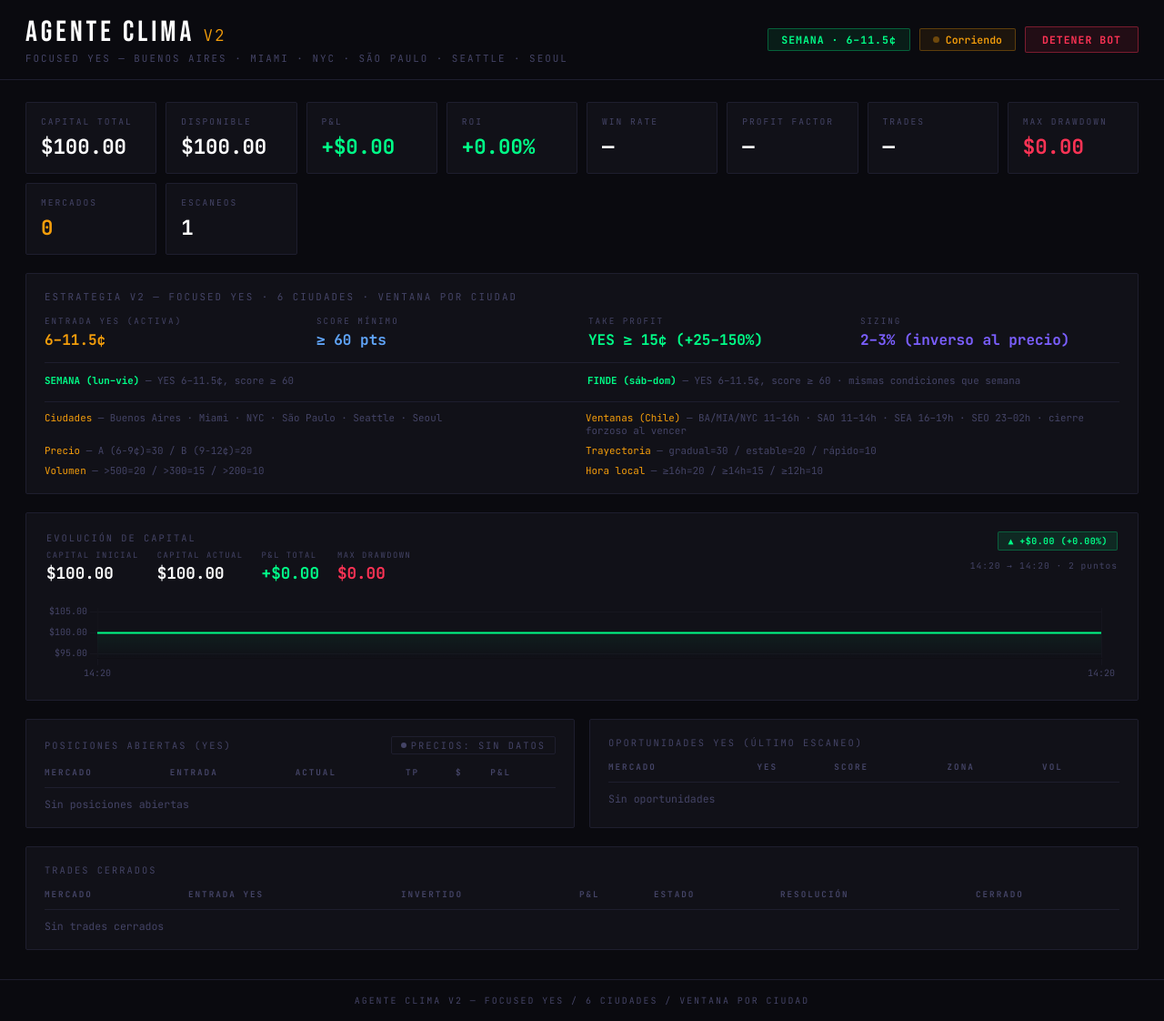
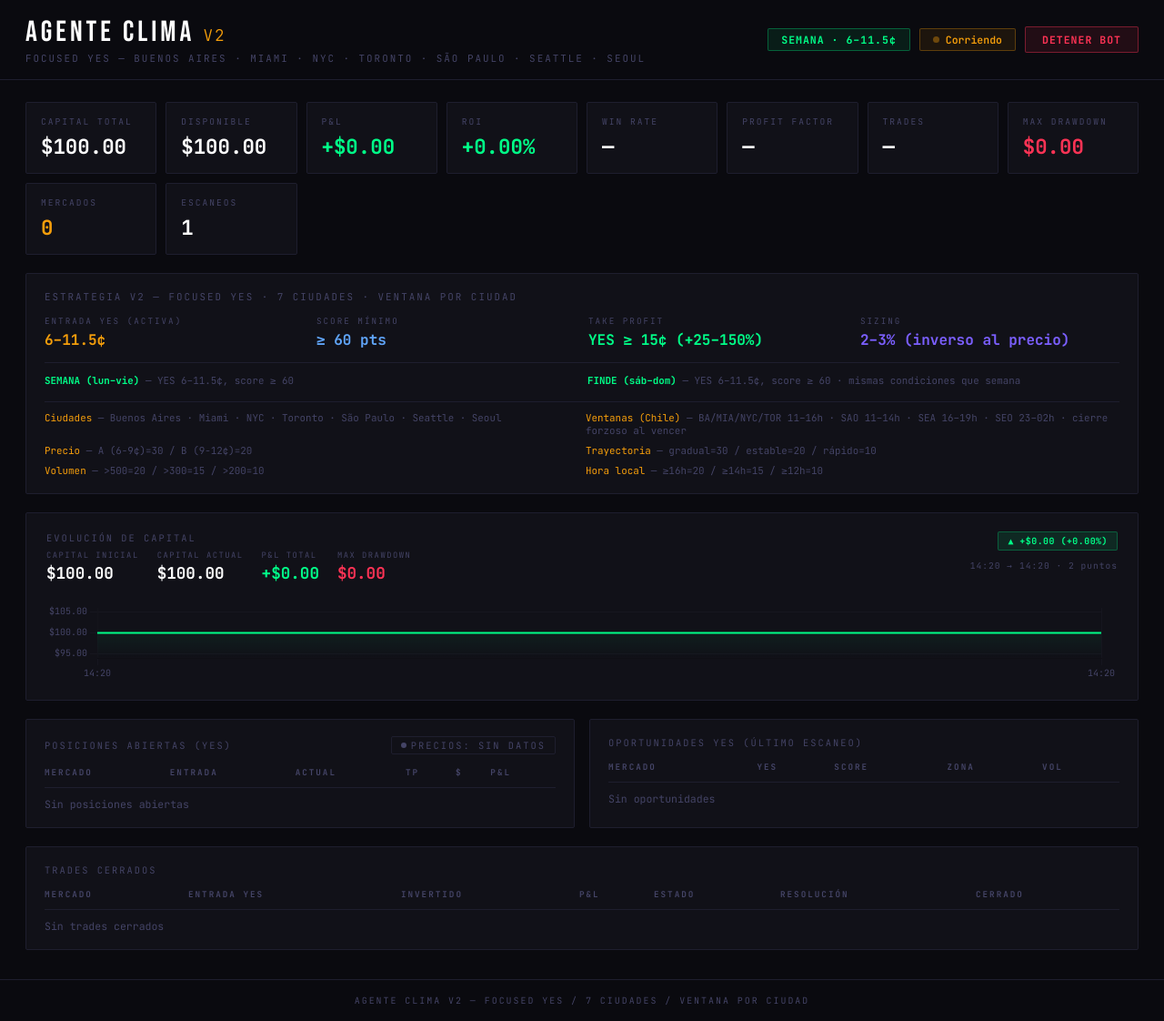
Before and after one commit to alf-alejandro/clima-v2, a Flask app: page / in a window 1280 px wide. Shown: the whole page at 91% size. Run offline with Flask 3, Linux system fonts and the light colour scheme; lists and menus that the app fills with data are empty.

Commit message:
feat: re-add Toronto (11:00-16:00 Chile) — 7 cities total
Co-Authored-By: Claude Sonnet 4.6 <noreply@anthropic.com>

```diff
--- a/app/config.py
+++ b/app/config.py
@@ -60,6 +60,7 @@ CITY_WINDOWS = {
     "buenos-aires": (11,  0, 16,  0),
     "miami":        (11,  0, 16,  0),
     "nyc":          (11,  0, 16,  0),
+    "toronto":      (11,  0, 16,  0),
     "sao-paulo":    (11,  0, 14,  0),
     "seattle":      (16,  0, 19,  0),
     "seoul":        (23,  0,  2,  0),  # cruza medianoche
@@ -117,6 +118,7 @@ WEATHER_CITIES = [
     "buenos-aires",
     "miami",
     "nyc",
+    "toronto",
     "sao-paulo",
     "seattle",
     "seoul",
--- a/app/templates/dashboard.html
+++ b/app/templates/dashboard.html
@@ -199,7 +199,7 @@ footer { text-align:center; font-size:0.62rem; color:var(--dim); padding:16px; l
   <div class="header-inner">
     <div>
       <div class="logo-title">Agente Clima <span>V2</span></div>
-      <div class="logo-sub">Focused YES — Buenos Aires · Miami · NYC · São Paulo · Seattle · Seoul</div>
+      <div class="logo-sub">Focused YES — Buenos Aires · Miami · NYC · Toronto · São Paulo · Seattle · Seoul</div>
     </div>
     <div class="header-controls">
       <span id="regime-badge" class="badge-regime">—</span>
@@ -231,7 +231,7 @@ footer { text-align:center; font-size:0.62rem; color:var(--dim); padding:16px; l
 
   <!-- Strategy -->
   <div class="strategy">
-    <div class="strategy-title">Estrategia V2 — Focused YES · 6 Ciudades · Ventana por Ciudad</div>
+    <div class="strategy-title">Estrategia V2 — Focused YES · 7 Ciudades · Ventana por Ciudad</div>
     <div class="strategy-grid">
       <div class="strategy-item"><label>Entrada YES (activa)</label><p id="s-range" style="color:var(--amber)">6–11.5¢</p></div>
       <div class="strategy-item"><label>Score Mínimo</label><p id="s-score" style="color:var(--blue)">≥ 60 pts</p></div>
@@ -242,8 +242,8 @@ footer { text-align:center; font-size:0.62rem; color:var(--dim); padding:16px; l
       <div><span style="color:var(--green);font-weight:700">SEMANA (lun–vie)</span> — YES 6–11.5¢, score ≥ 60</div>
       <div><span style="color:var(--green);font-weight:700">FINDE (sáb–dom)</span> — YES 6–11.5¢, score ≥ 60 · mismas condiciones que semana</div>
       <div class="score-row" style="grid-column:1/-1;border-top:1px solid var(--border);padding-top:10px;margin-top:4px;">
-        <div><span style="color:var(--amber)">Ciudades</span> — Buenos Aires · Miami · NYC · São Paulo · Seattle · Seoul</div>
-        <div><span style="color:var(--amber)">Ventanas (Chile)</span> — BA/MIA/NYC 11–16h · SAO 11–14h · SEA 16–19h · SEO 23–02h · cierre forzoso al vencer</div>
+        <div><span style="color:var(--amber)">Ciudades</span> — Buenos Aires · Miami · NYC · Toronto · São Paulo · Seattle · Seoul</div>
+        <div><span style="color:var(--amber)">Ventanas (Chile)</span> — BA/MIA/NYC/TOR 11–16h · SAO 11–14h · SEA 16–19h · SEO 23–02h · cierre forzoso al vencer</div>
         <div><span style="color:var(--amber)">Precio</span> — A (6-9¢)=30 / B (9-12¢)=20</div>
         <div><span style="color:var(--amber)">Trayectoria</span> — gradual=30 / estable=20 / rápido=10</div>
         <div><span style="color:var(--amber)">Volumen</span> — >500=20 / >300=15 / >200=10</div>
@@ -350,7 +350,7 @@ footer { text-align:center; font-size:0.62rem; color:var(--dim); padding:16px; l
 
 </main>
 
-<footer>Agente Clima V2 &mdash; Focused YES / 6 Ciudades / Ventana por Ciudad</footer>
+<footer>Agente Clima V2 &mdash; Focused YES / 7 Ciudades / Ventana por Ciudad</footer>
 
 <script>
 // ── HELPERS ──────────────────────────────────────────────────────────────────
```
